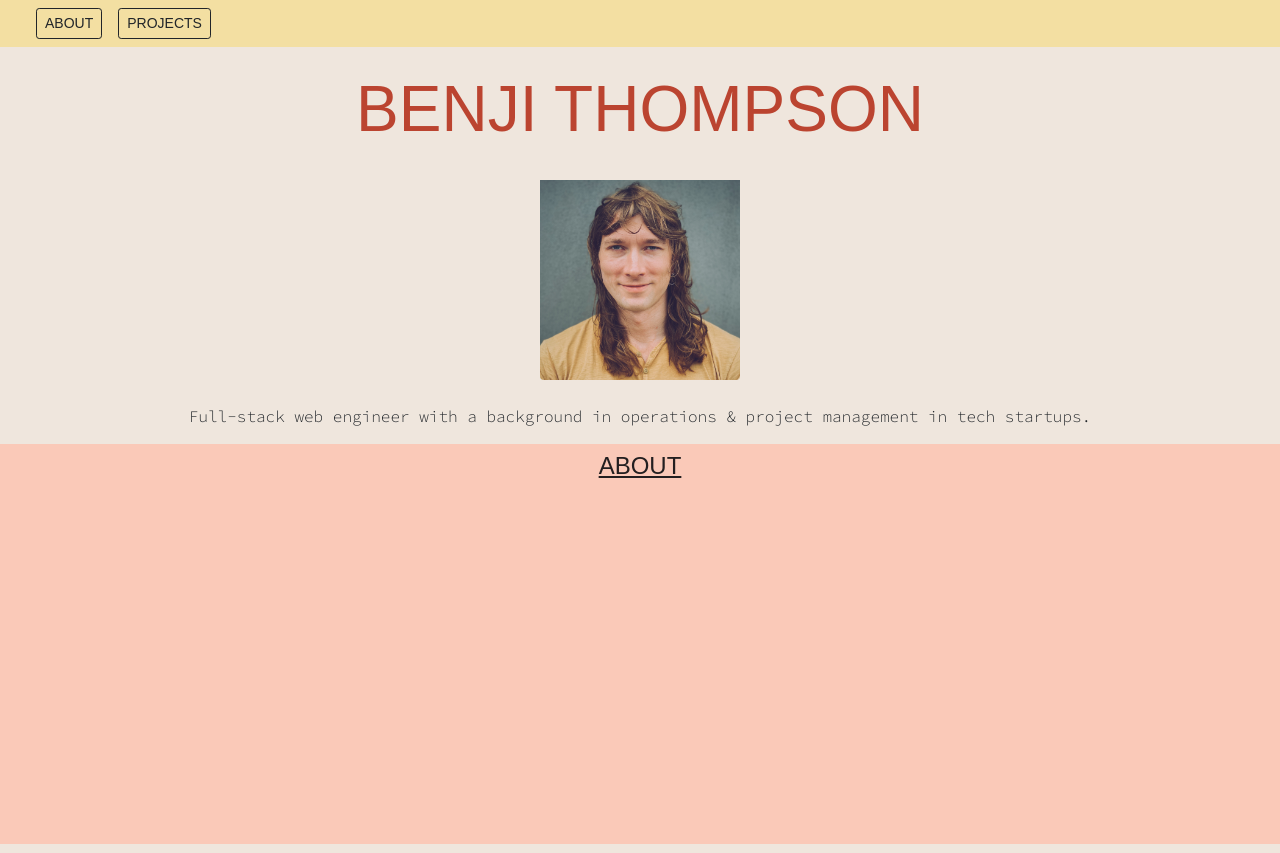
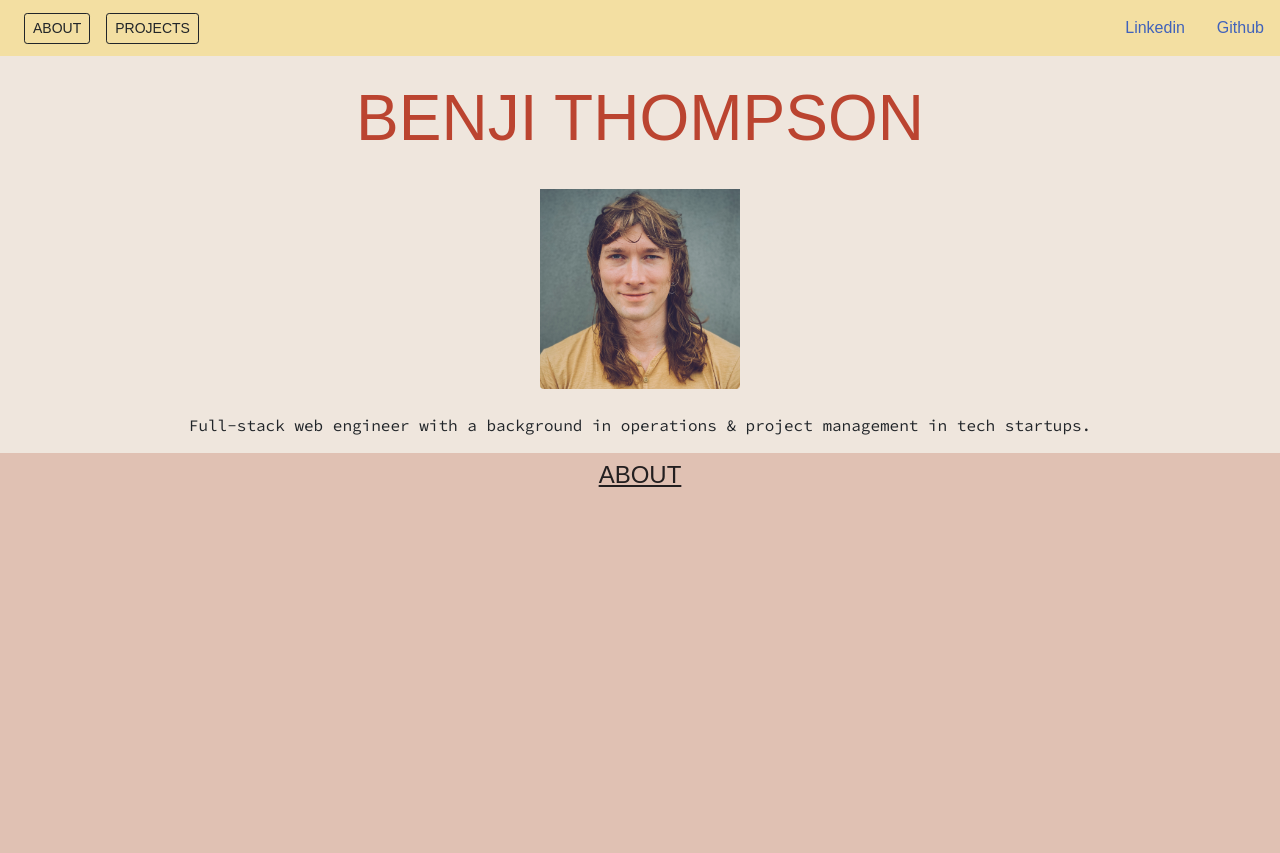
Before and after one commit to benjipt/fullstack-portfolio, a React (Create React App) app: page / in a window 1280 px wide. Built offline with nearby package versions, Linux system fonts and the light colour scheme; a web font is replaced by a local one.

Commit message:
links added for LinkedIn and GitHub profiles in navbar

```diff
--- a/src/components/Header.js
+++ b/src/components/Header.js
@@ -6,27 +6,26 @@ const imgStyle = {
     height: 'auto'
 }
 
-const pStyle = {
-    fontFamily: 'Source Code Pro, monospace',
-    fontWeight: '200'
-}
-
 export default class Header extends Component {
     render() {
         return (
             <div className="header text-center">
                 <nav className="navbar navbar-dark bg-custom ps-4">
-                    <form className="container-fluid justify-content-start">
+                    <form className="justify-content-start">
                         <button className="btn btn-sm btn-outline-dark me-3"
                                 onClick={ this.props.showAbout }>ABOUT</button>
                         <button className="btn btn-sm btn-outline-dark"
                                 onClick={ this.props.showProjects }>PROJECTS</button>
                     </form>
+                    <div className="d-flex flex-row-reverse">
+                        <a className="nav-link" href="https://github.com/benjipt" target="_blank" rel="noreferrer">Github</a>
+                        <a className="nav-link" href="https://www.linkedin.com/in/benjithompson/" target="_blank" rel="noreferrer">Linkedin</a>
+                    </div>
                 </nav>
                 <h1 className="pt-4">BENJI THOMPSON</h1>
                 <img src={headshot} className="pt-4 rounded" style={imgStyle} alt="headshot Benji Thompson" />
                 <div className="pt-4 container">
-                    <p style={pStyle}>Full-stack web engineer with a background in operations & project management in tech startups.</p>
+                    <p>Full-stack web engineer with a background in operations & project management in tech startups.</p>
                 </div>
             </div>
         )
--- a/src/index.css
+++ b/src/index.css
@@ -41,8 +41,26 @@ h4 {
   text-decoration: underline;
 }
 
+p {
+  font-family: 'Source Code Pro', monospace;
+  font-weight: 400;
+}
+
+.nav-link {
+  color: #4062BB;
+}
+
+.nav-link:hover {
+  color: #BB4430;
+  text-decoration: underline;
+}
+
+.nav-link:visited {
+  color: #4062BB;
+}
+
 .bottom {
   height: 400px;
-  background-color: #FAC9B8;
+  background-color: #E0C1B3;
   color: #231F20;
 }
```
